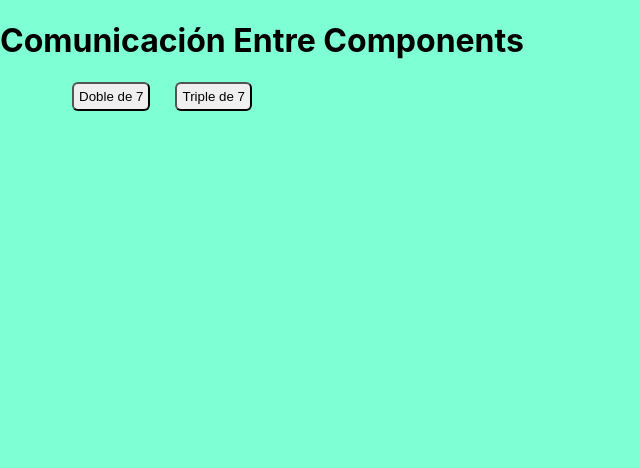
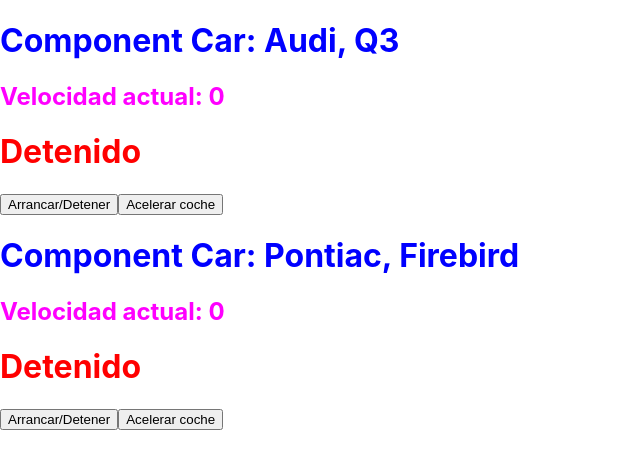
Before and after one commit to Danirolan21/ejemplosreact, a React (Create React App) app: page / in a window 1280 px wide. Shown: the top 468 px of the page, without its empty margins (0-640 px from the left). Built offline with nearby package versions, Linux system fonts and the light colour scheme.

Commit message:
FunctionalCar

```diff
--- /dev/null
+++ b/src/components/Car.js
@@ -0,0 +1,73 @@
+import React from 'react'
+import { useState } from 'react'
+
+function Car(props) {
+    //VAMOS A CREAR UNA VARIABLE QUE NOS PERMITIRA
+    //VISUALIZAR EL ESTADO DEL COCHE
+    const [estado, setEstado] = useState(false);
+    //VAMOS A TENER UNA VARIABLE PARA VISUALIZAR LA
+    //VELOCIDAD ACTUAL DEL COCHE
+    const [velocidad, setVelocidad] = useState(0);
+    //CREAMOS UN OBJETO CUYAS PROPIEDADES VENDRAN
+    //DEFINIDAS EN LA ETIQUETA DEL PARENT
+    var coche = {
+        marca: props.marca,
+        modelo: props.modelo,
+        velocidadMaxima: parseInt(props.velocidadmaxima),
+        aceleracion: parseInt(props.aceleracion)
+    }
+    //INCLUIMOS UN METODO PARA COMPROBAR EL ESTADO DEL COCHE
+    //DEPENDIENDO DE DICHO ESTADO, LO QUE HAREMOS SERA
+    //DEVOLVER CODIGO HTML
+    const comprobarEstado = () => {
+        if (estado == true) {
+            return (
+                <h1 style={{color: "green"}}>Arrancado</h1>
+            )
+        } else {
+            return (
+                <h1 style={{color: "red"}}>Detenido</h1>
+            )
+        }
+    }
+    //CREAMOS UN METODO PARA CAMBIAR LA ACELERACION DEL COCHE
+    const acelerarCoche = () => {
+        if (estado == false) {
+            alert("El coche esta detenido");
+            setVelocidad(0);
+        } else {
+            if (velocidad >= coche.velocidadMaxima) {
+                //PONEMOS LA VELOCIDAD MAXIMA
+                setVelocidad(coche.velocidadMaxima)
+            } else {
+                //CAMBIAMOS LA VELOCIDAD JUNTO A SU ACELERACION
+                setVelocidad(velocidad + coche.aceleracion)
+            }
+        }
+    }
+
+  return (
+    <div>
+        <h1 style={{color: "blue"}}>
+            Component Car: {coche.marca}, {coche.modelo}
+        </h1>
+        <h2 style={{color: "fuchsia"}}>
+            Velocidad actual: {velocidad}
+            </h2>
+        <div>
+            {comprobarEstado()}
+        </div>
+        <button onClick={ () => {
+            //MODIFICAR EL ESTADO
+            setEstado(!estado);
+        }}>
+            Arrancar/Detener
+        </button>
+        <button onClick={ () => acelerarCoche()}>
+            Acelerar coche
+        </button>
+    </div>
+  )
+}
+
+export default Car
--- a/src/index.js
+++ b/src/index.js
@@ -2,12 +2,13 @@
 import ReactDOM from 'react-dom/client';
 import './index.css';
 import reportWebVitals from './reportWebVitals';
-import PadreMatematicas from './components/PadreMatematicas';
+import Car from './components/Car';
 
 const root = ReactDOM.createRoot(document.getElementById('root'));
 root.render(
   <React.StrictMode>
-    <PadreMatematicas numero="7"/>
+    <Car marca="Audi" modelo="Q3" aceleracion="25" velocidadmaxima="240"/>
+    <Car marca="Pontiac" modelo="Firebird" aceleracion="45" velocidadmaxima="340"/>
   </React.StrictMode>
 );
 
```
Also changed, not shown: src/components/Contador.js (added, +31 -0 lines).
